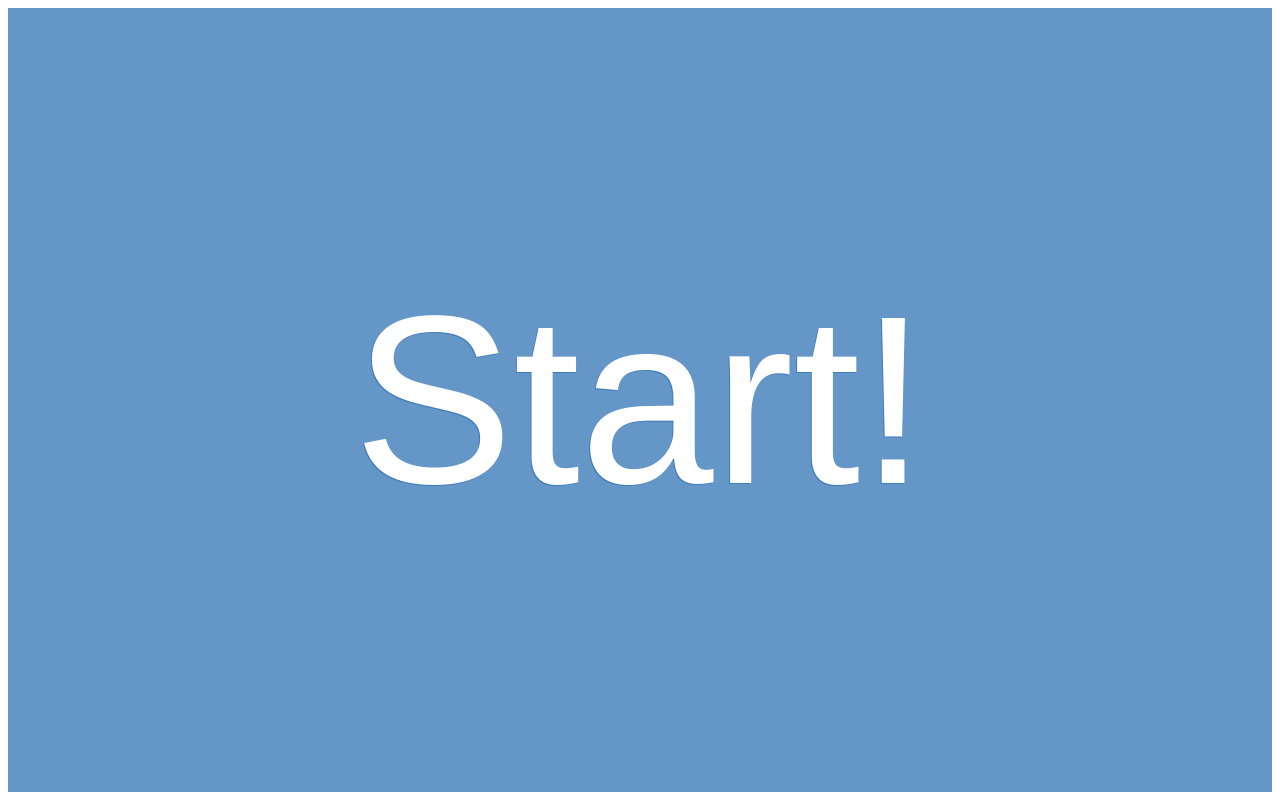
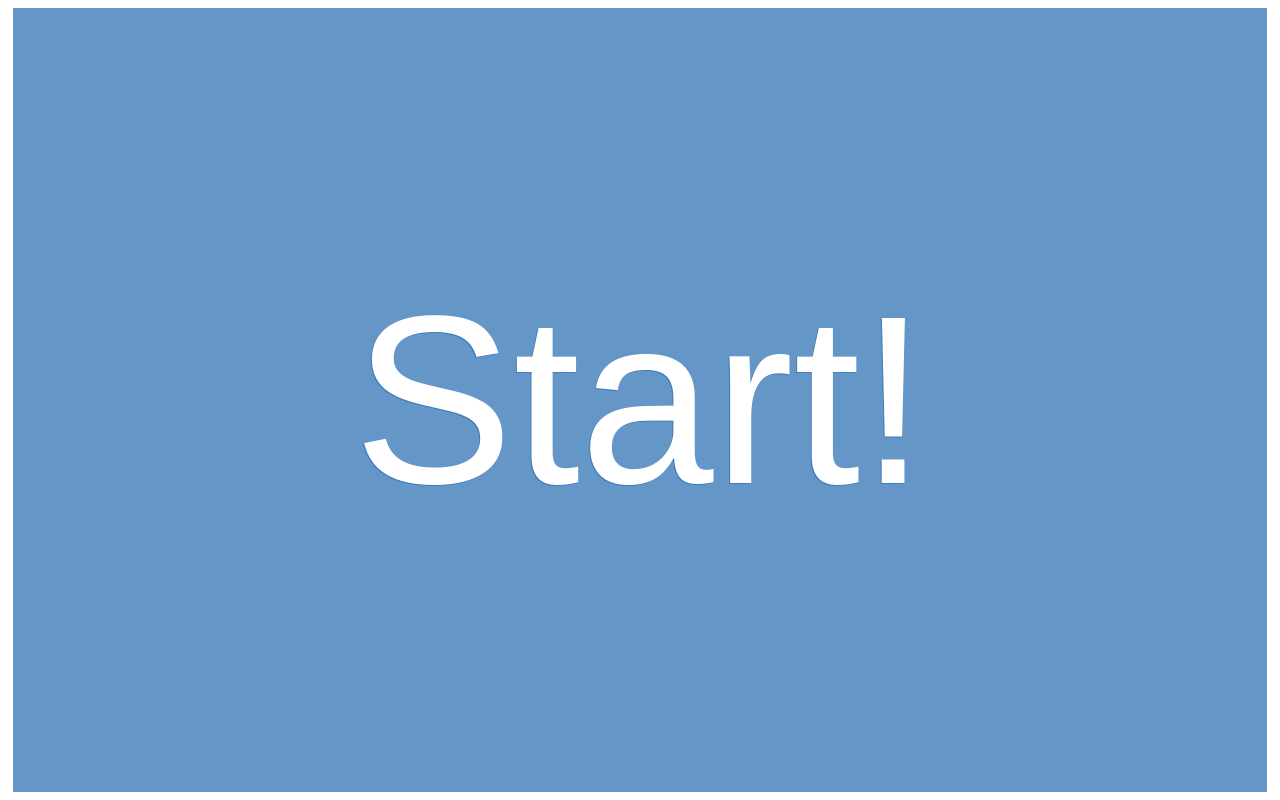
Before and after one commit to duttaoindril/Vibe, a plain HTML site: page index.html in a window 1280 px wide. Drawn offline with Linux system fonts and the light colour scheme.

Commit message:
Update index.html

```diff
--- a/index.html
+++ b/index.html
@@ -2,12 +2,19 @@
 <head>
     <title>Vibe.Me</title>
     <style>
+        body {
+            margin: 0;
+            display: block;
+            padding: 0;
+            width: 100%;
+            height: 100%;
+        }
         #startButton {
             display: inline-block;
-            width: 100%;
-            height: 100%;
-            margin: 0 10px 0 0;
-            padding: 15px 45px;
+            width: 98%;
+            height: 98%;
+            margin: 0.6% 1%;
+            padding: 0;
             font-size: 15rem;
             line-height: 1.8;
             box-shadow: none;
@@ -17,11 +24,9 @@
             text-shadow: -1px 1px #417cb8;
             border: none;
         }
-
         #startButton:focus {
             outline: none
         }
-
         #startButton:active {
             background-color: #27496d;
         }
```
